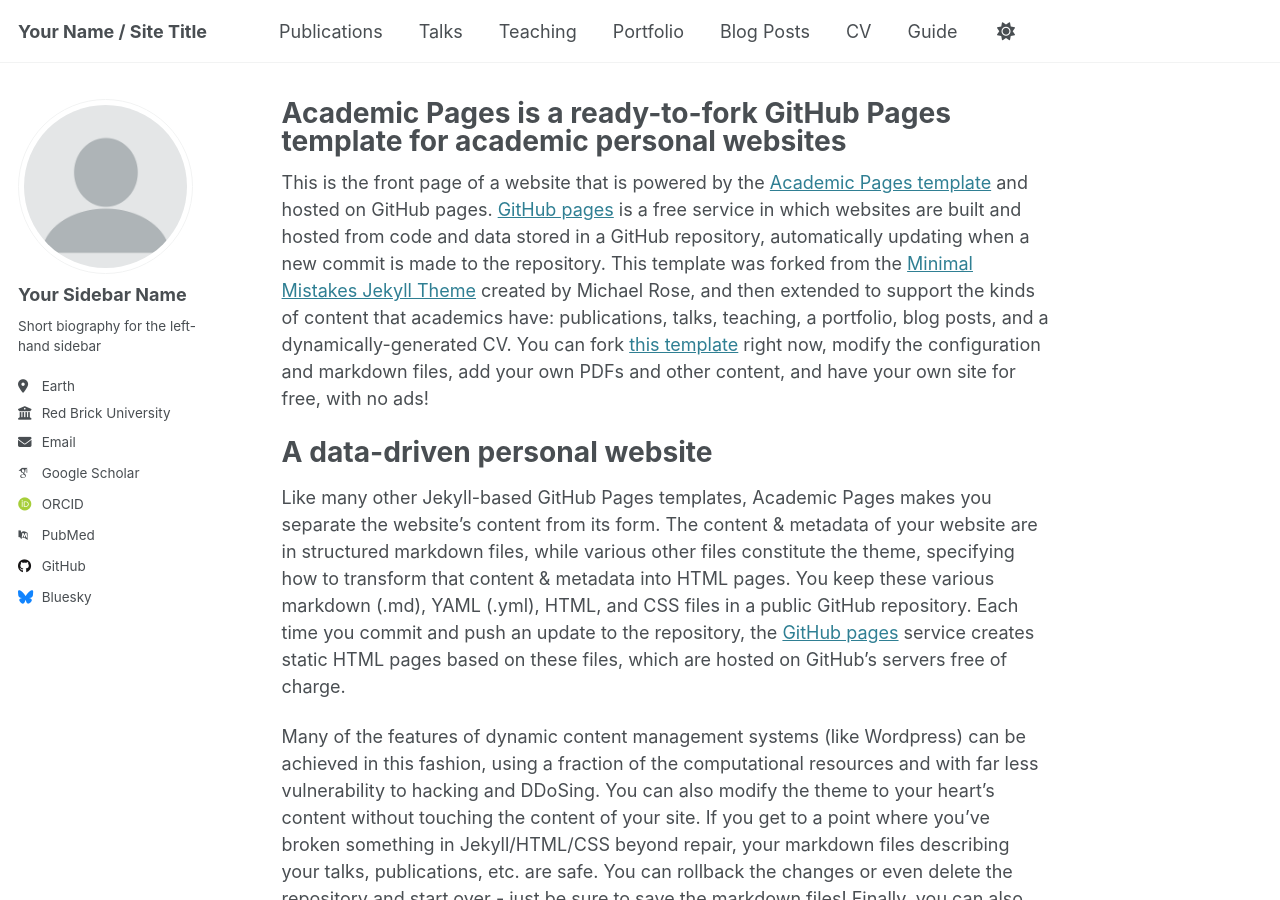
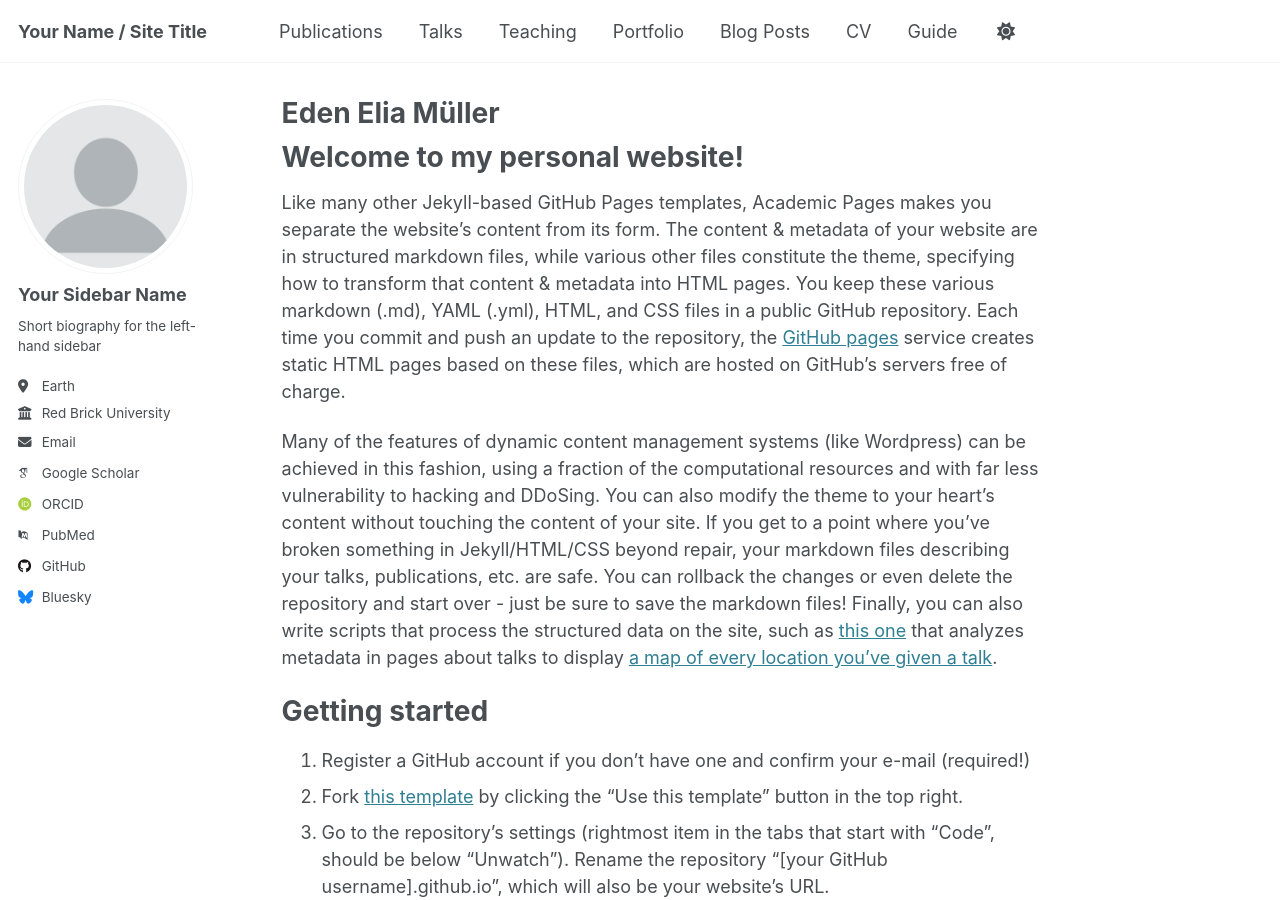
Before and after one commit to edeneliamueller/edeneliamueller, a Jekyll site: the page built from _pages/about.md, in a window 1280 px wide and 900 px high. Built offline with Jekyll 4.4.1, drawn with Linux system fonts in a browser that asks for light colours; some web fonts are replaced.

Commit message:
Update about.md

```diff
--- a/_pages/about.md
+++ b/_pages/about.md
@@ -1,15 +1,13 @@
 ---
 permalink: /
-title: "Academic Pages is a ready-to-fork GitHub Pages template for academic personal websites"
+title: "Eden Elia Müller"
 author_profile: true
 redirect_from:
   - /about/
   - /about.html
 ---
 
-This is the front page of a website that is powered by the [Academic Pages template](https://github.com/academicpages/academicpages.github.io) and hosted on GitHub pages. [GitHub pages](https://pages.github.com) is a free service in which websites are built and hosted from code and data stored in a GitHub repository, automatically updating when a new commit is made to the repository. This template was forked from the [Minimal Mistakes Jekyll Theme](https://mmistakes.github.io/minimal-mistakes/) created by Michael Rose, and then extended to support the kinds of content that academics have: publications, talks, teaching, a portfolio, blog posts, and a dynamically-generated CV. You can fork [this template](https://github.com/academicpages/academicpages.github.io) right now, modify the configuration and markdown files, add your own PDFs and other content, and have your own site for free, with no ads!
-
-A data-driven personal website
+**Welcome to my personal website!**
 ======
 Like many other Jekyll-based GitHub Pages templates, Academic Pages makes you separate the website's content from its form. The content & metadata of your website are in structured markdown files, while various other files constitute the theme, specifying how to transform that content & metadata into HTML pages. You keep these various markdown (.md), YAML (.yml), HTML, and CSS files in a public GitHub repository. Each time you commit and push an update to the repository, the [GitHub pages](https://pages.github.com/) service creates static HTML pages based on these files, which are hosted on GitHub's servers free of charge.
 
```
